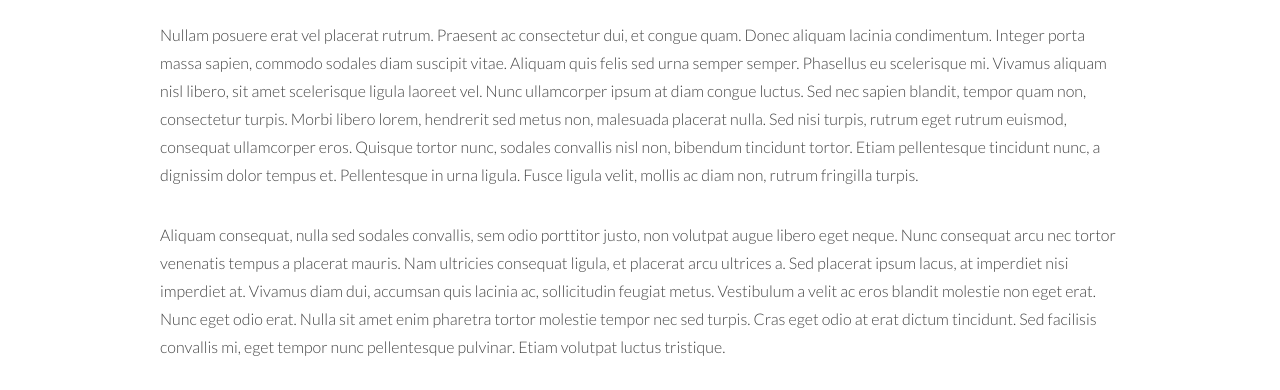
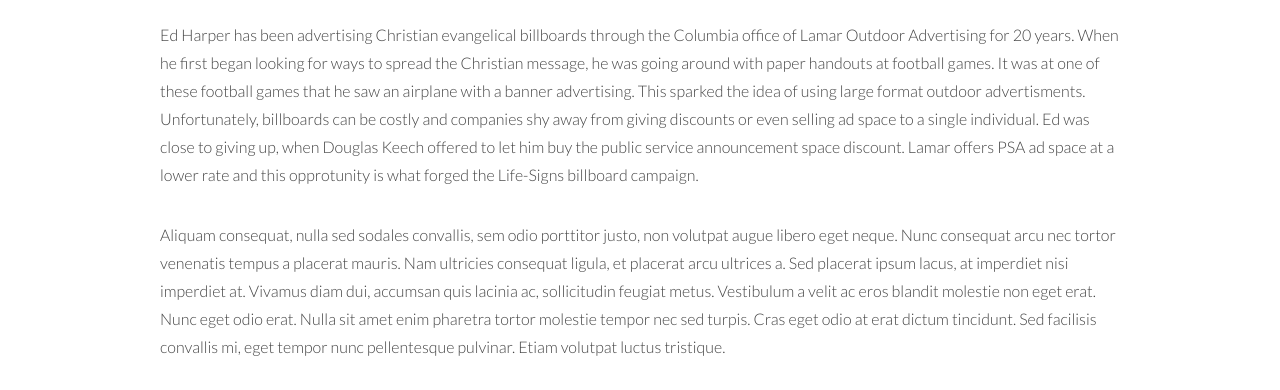
Before and after one commit to life-signs/life-signs.github.io, a plain HTML site: page design-challenge.html in a window 1280 px wide. Shown: the part 671-1061 px from the top of the page. Drawn offline with Linux system fonts and the light colour scheme.

Commit message:
Update design-challenge.html

```diff
--- a/design-challenge.html
+++ b/design-challenge.html
@@ -38,7 +38,7 @@
 						<h1>DESIGN CHALLENGE</h1>
 						<p class="info">Is there a better way to do "Jesus Billboards?"</p>
 					</header>
-					<p>Nullam posuere erat vel placerat rutrum. Praesent ac consectetur dui, et congue quam. Donec aliquam lacinia condimentum. Integer porta massa sapien, commodo sodales diam suscipit vitae. Aliquam quis felis sed urna semper semper. Phasellus eu scelerisque mi. Vivamus aliquam nisl libero, sit amet scelerisque ligula laoreet vel. Nunc ullamcorper ipsum at diam congue luctus. Sed nec sapien blandit, tempor quam non, consectetur turpis. Morbi libero lorem, hendrerit sed metus non, malesuada placerat nulla. Sed nisi turpis, rutrum eget rutrum euismod, consequat ullamcorper eros. Quisque tortor nunc, sodales convallis nisl non, bibendum tincidunt tortor. Etiam pellentesque tincidunt nunc, a dignissim dolor tempus et. Pellentesque in urna ligula. Fusce ligula velit, mollis ac diam non, rutrum fringilla turpis.</p>
+					<p>Ed Harper has been advertising Christian evangelical billboards through the Columbia office of Lamar Outdoor Advertising for 20 years. When he first began looking for ways to spread the Christian message, he was going around with paper handouts at football games. It was at one of these football games that he saw an airplane with a banner advertising. This sparked the idea of using large format outdoor advertisments. Unfortunately, billboards can be costly and companies shy away from giving discounts or even selling ad space to a single individual. Ed was close to giving up, when Douglas Keech offered to let him buy the public service announcement space discount. Lamar offers PSA ad space at a lower rate and this opprotunity is what forged the Life-Signs billboard campaign.   </p>
 					<p>Aliquam consequat, nulla sed sodales convallis, sem odio porttitor justo, non volutpat augue libero eget neque. Nunc consequat arcu nec tortor venenatis tempus a placerat mauris. Nam ultricies consequat ligula, et placerat arcu ultrices a. Sed placerat ipsum lacus, at imperdiet nisi imperdiet at. Vivamus diam dui, accumsan quis lacinia ac, sollicitudin feugiat metus. Vestibulum a velit ac eros blandit molestie non eget erat. Nunc eget odio erat. Nulla sit amet enim pharetra tortor molestie tempor nec sed turpis. Cras eget odio at erat dictum tincidunt. Sed facilisis convallis mi, eget tempor nunc pellentesque pulvinar. Etiam volutpat luctus tristique.</p>
 					<p>Aliquam erat eros, pretium non facilisis id, mollis a lacus. Nam nunc nisl, consequat at est vel, ornare feugiat tortor. Phasellus tempor ex vel mi blandit convallis. Sed accumsan sapien quis bibendum posuere. Vivamus convallis mattis ipsum. Suspendisse viverra purus non mi cursus, vitae pulvinar dui condimentum. Donec dui lacus, pretium in neque vitae, laoreet tempus nulla. Maecenas ac augue bibendum, consectetur ante eu, vulputate ipsum.</p>
 					<p>Nullam volutpat, sem at hendrerit volutpat, magna orci facilisis purus, et venenatis sapien sapien pretium libero. Duis hendrerit eget metus at molestie. Duis leo lorem, interdum a placerat ut, ullamcorper at eros. Donec convallis auctor cursus. Integer placerat felis mauris, sed cursus diam sodales et. Phasellus mi nibh, scelerisque vulputate viverra ut, dictum vitae mi. In at blandit felis. Aenean id porttitor neque. Nam bibendum a orci non pretium. Pellentesque feugiat erat augue, quis venenatis diam mollis eu.</p>
```
